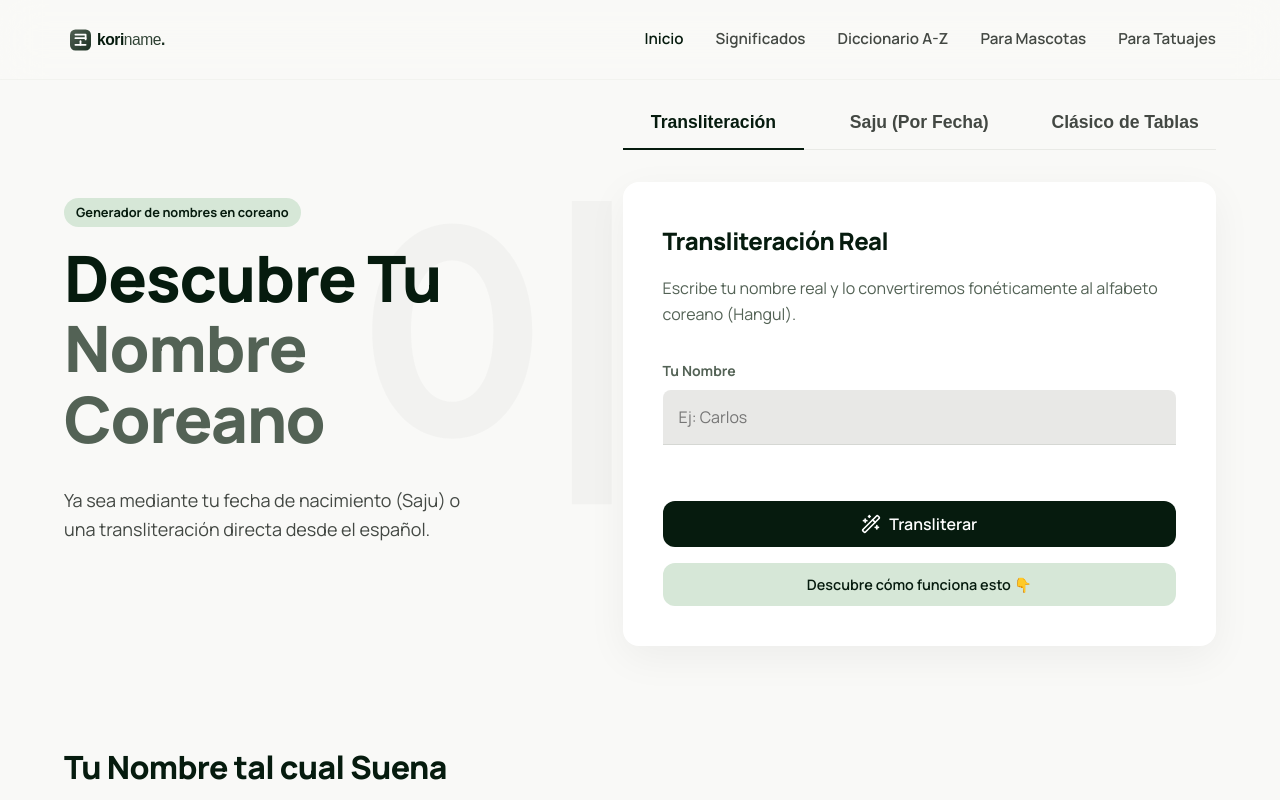
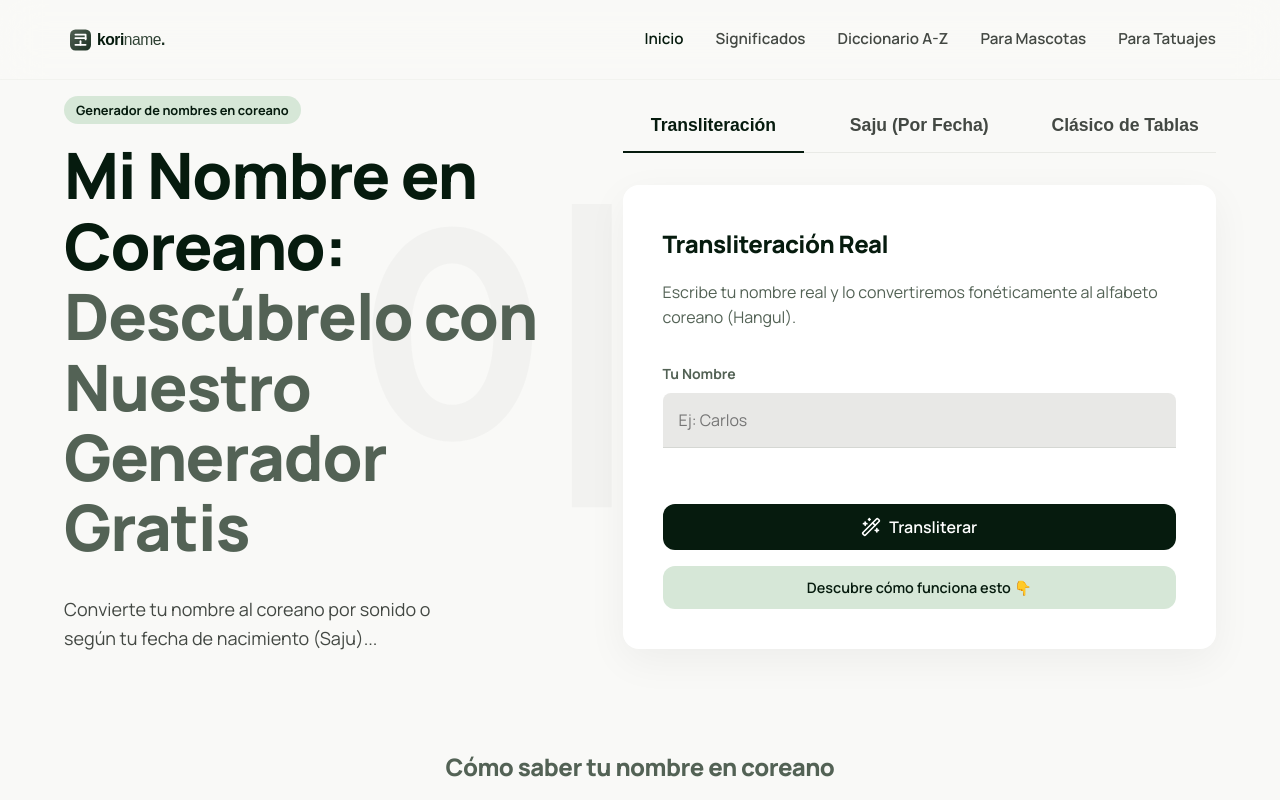
Before and after one commit to cesar20984/mi-nombre-coreano, a React (Vite) app: page / in a window 1280 px wide. Shown: the top 800 px of the page. Built offline with nearby package versions, Linux system fonts and the light colour scheme.

Commit message:
SEO: Aplicar jerarquía y captura de intención de búsqueda para etiquetas H1 y H2 en la Home

```diff
--- a/src/components/GeneratorExplanation.jsx
+++ b/src/components/GeneratorExplanation.jsx
@@ -4,8 +4,11 @@ import SpeakButton from './SpeakButton';
 export default function GeneratorExplanation({ type }) {
   return (
     <div className="fade-in animate-delay-200" id="explicacion-zona">
+      {/* H2 #1: General SEO keyword */}
+      <h2 className="title-md mb-8" style={{ textAlign: 'center', color: 'var(--secondary)' }}>Cómo saber tu nombre en coreano</h2>
+
       <div style={{ display: type === 'birthdate' ? 'block' : 'none' }}>
-        <h2 className="title-lg mb-4">Saju (Tu Cumpleaños)</h2>
+        <h2 className="title-lg mb-4">Nombre coreano según tu fecha de nacimiento (Saju)</h2>
         <div className="card" style={{ textAlign: 'left' }}>
           <p className="body-md mb-4">
             Este generador es una versión <strong>súper fácil y divertida</strong>. Básicamente toma el mes, tu día y la terminación de tu año de nacimiento, y lo mezcla con una lista de nombres de la vida real (como Kim o Lee) y sílabas comunes separadas por el estilo que más te guste (femenino, masculino o neutro).
@@ -20,7 +23,7 @@ export default function GeneratorExplanation({ type }) {
       </div>
 
       <div style={{ display: type === 'classic' ? 'block' : 'none' }}>
-        <h2 className="title-lg mb-4">El Juego Clásico de las 3 Tablas</h2>
+        <h2 className="title-lg mb-4">Crear nombre coreano con tablas (método clásico)</h2>
         <div className="card" style={{ textAlign: 'left' }}>
           <p className="body-md mb-4">
             Alrededor del mundo, todos los nombres tienen un fondo interesante. En Corea del Sur, la enorme mayoría de los nombres se forman usando <strong>tres sílabas</strong>.
@@ -80,7 +83,7 @@ export default function GeneratorExplanation({ type }) {
       </div>
 
       <div style={{ display: type === 'transliteration' ? 'block' : 'none' }}>
-        <h2 className="title-lg mb-4">Tu Nombre tal cual Suena</h2>
+        <h2 className="title-lg mb-4">Traducir tu nombre al coreano por sonido (Hangul)</h2>
         <div className="card" style={{ textAlign: 'left' }}>
           <p className="body-md mb-4">
             ¿Alguna vez cruzó por tu mente la pregunta: <strong>¿Cómo rayos deletrearían los coreanos mi propio nombre?</strong> El alfabeto coreano, llamado <strong>Hangul (한글)</strong>, es súper lógico y está totalmente basado en el sonido.
--- a/src/pages/Home.jsx
+++ b/src/pages/Home.jsx
@@ -47,10 +47,10 @@ export default function Home() {
           <div className="hero-content">
             <span className="badge fade-in">Generador de nombres en coreano</span>
             <h1 className="display-md fade-in animate-delay-100 mb-4">
-              Descubre Tu <br/> <span style={{ color: 'var(--secondary)' }}>Nombre Coreano</span>
+              Mi Nombre en Coreano: <br/> <span style={{ color: 'var(--secondary)' }}>Descúbrelo con Nuestro Generador Gratis</span>
             </h1>
             <p className="body-lg fade-in animate-delay-200" style={{ color: 'var(--on-surface-variant)', maxWidth: '400px' }}>
-              Ya sea mediante tu fecha de nacimiento (Saju) o una transliteración directa desde el español.
+              Convierte tu nombre al coreano por sonido o según tu fecha de nacimiento (Saju)...
             </p>
           </div>
 
```
